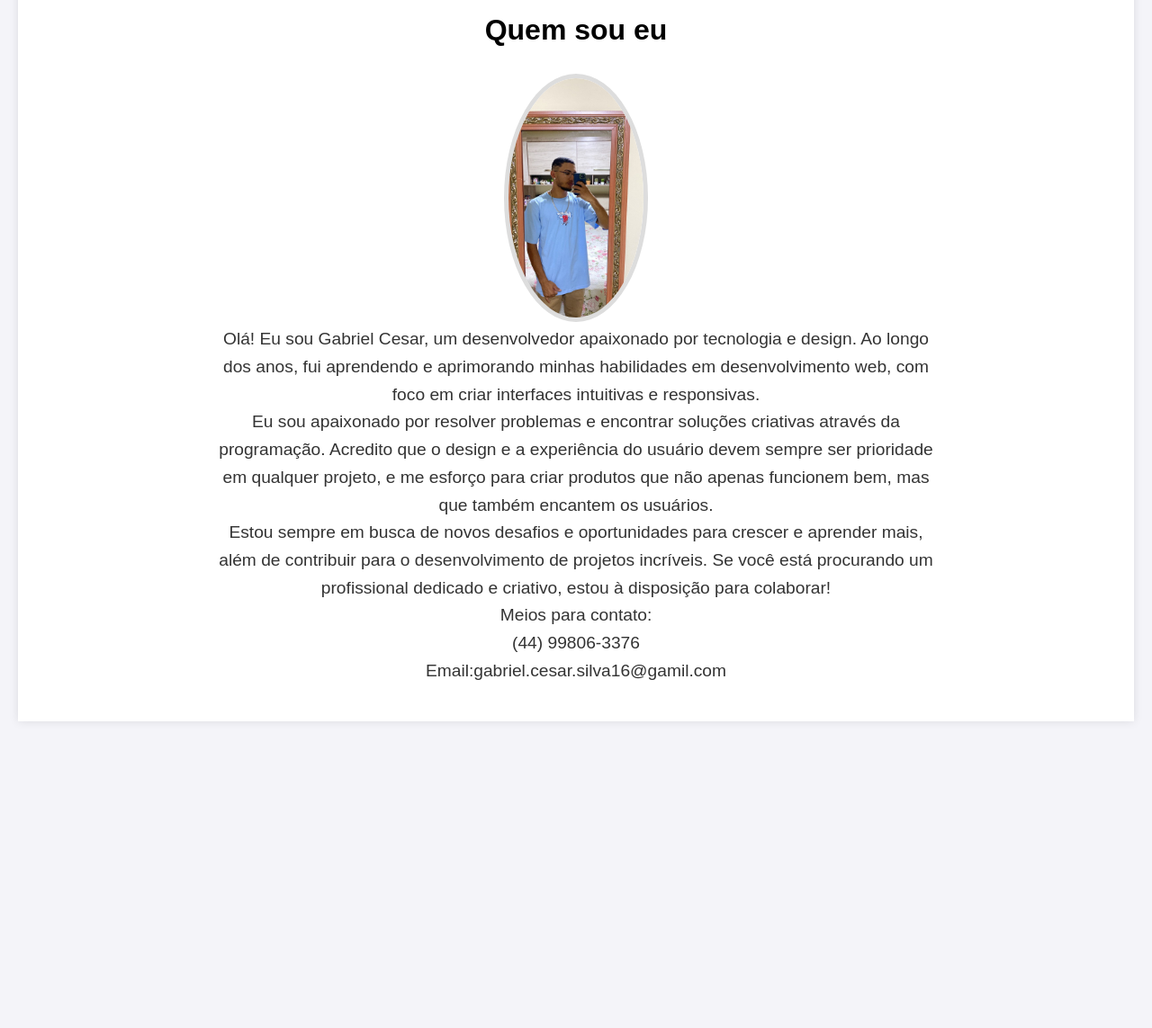
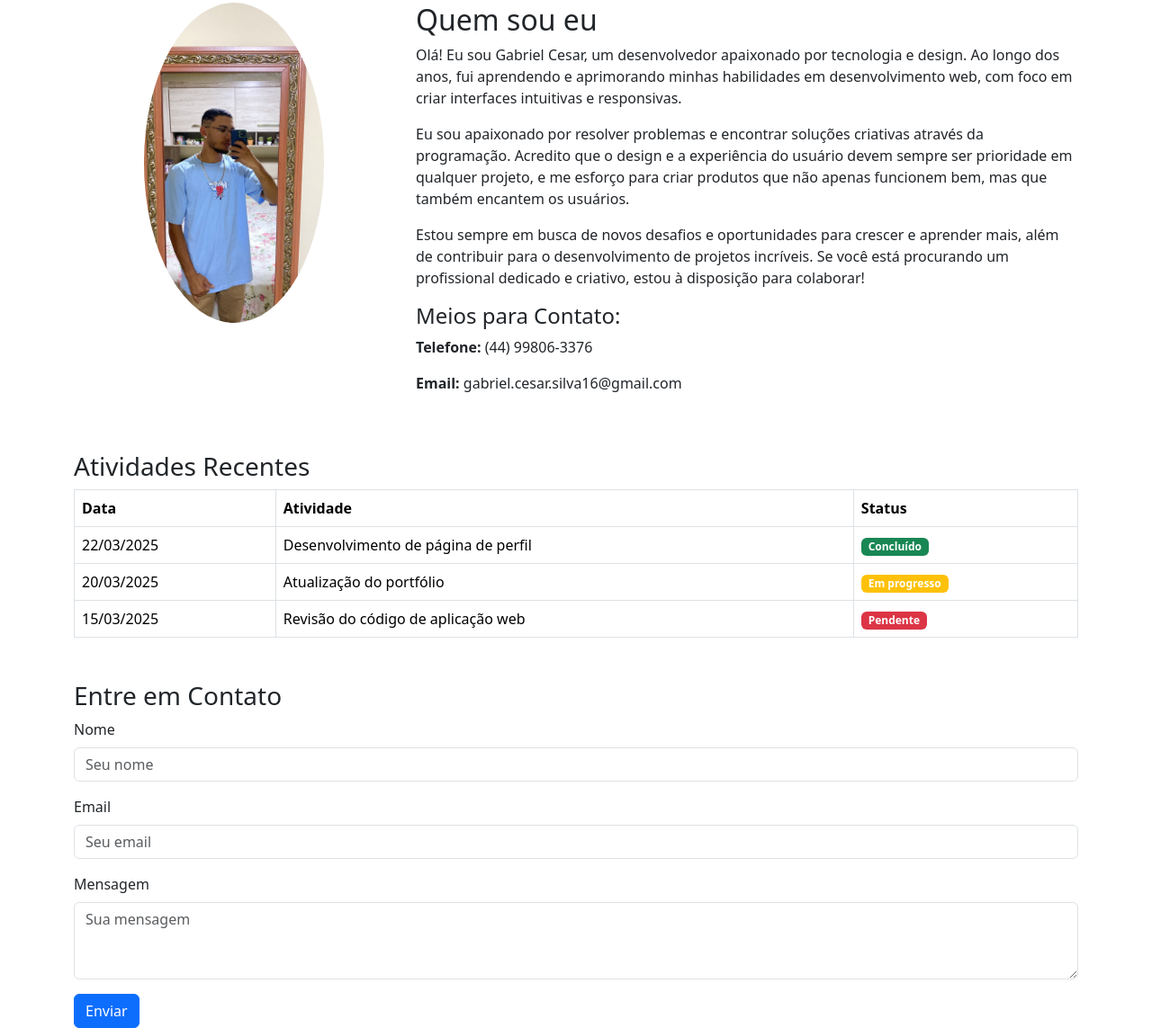
Before and after one commit to gabrielccesar/portifolio, a plain HTML site: page index.html in a window 1280 px wide. Shown: the part 149-1292 px from the top of the page at 90% size. Before the commit the page ends 971 px from the top, so only its background shows below. Drawn offline with nearby package versions, Linux system fonts and the light colour scheme.

Commit message:
portifolio

```diff
--- a/index.html
+++ b/index.html
@@ -5,28 +5,85 @@
     <meta name="viewport" content="width=device-width, initial-scale=1.0">
     <meta http-equiv="X-UA-Compatible" content="ie=edge">
     <title>Portfólio</title>
-    <link rel="stylesheet" href="styles.css">
+
+    <link href="https://cdn.jsdelivr.net/npm/bootstrap@5.3.0-alpha1/dist/css/bootstrap.min.css" rel="stylesheet">
 </head>
 <body>
 
-    <header>
+
+    <header class="bg-primary text-white text-center py-4">
         <h1>Sobre Mim</h1>
     </header>
 
-    <section>
-        <h2>Quem sou eu</h2>
-        <div class="imagem">
-            <img src="imagem.jpg" alt="Minha Foto">
+
+    <div class="container mt-5">
+        <div class="row">
+
+            <div class="col-md-4 text-center">
+                <img src="imagem.jpg" alt="Minha Foto" class="img-fluid rounded-circle" width="200">
+            </div>
+
+            <div class="col-md-8">
+                <h2>Quem sou eu</h2>
+                <p>Olá! Eu sou Gabriel Cesar, um desenvolvedor apaixonado por tecnologia e design. Ao longo dos anos, fui aprendendo e aprimorando minhas habilidades em desenvolvimento web, com foco em criar interfaces intuitivas e responsivas.</p>
+                <p>Eu sou apaixonado por resolver problemas e encontrar soluções criativas através da programação. Acredito que o design e a experiência do usuário devem sempre ser prioridade em qualquer projeto, e me esforço para criar produtos que não apenas funcionem bem, mas que também encantem os usuários.</p>
+                <p>Estou sempre em busca de novos desafios e oportunidades para crescer e aprender mais, além de contribuir para o desenvolvimento de projetos incríveis. Se você está procurando um profissional dedicado e criativo, estou à disposição para colaborar!</p>
+
+                <h4>Meios para Contato:</h4>
+                <p><strong>Telefone:</strong> (44) 99806-3376</p>
+                <p><strong>Email:</strong> gabriel.cesar.silva16@gmail.com</p>
+            </div>
         </div>
-        <p>Olá! Eu sou Gabriel Cesar, um desenvolvedor apaixonado por tecnologia e design. Ao longo dos anos, fui aprendendo e aprimorando minhas habilidades em desenvolvimento web, com foco em criar interfaces intuitivas e responsivas.</p>
-        <p>Eu sou apaixonado por resolver problemas e encontrar soluções criativas através da programação. Acredito que o design e a experiência do usuário devem sempre ser prioridade em qualquer projeto, e me esforço para criar produtos que não apenas funcionem bem, mas que também encantem os usuários.</p>
-        <p>Estou sempre em busca de novos desafios e oportunidades para crescer e aprender mais, além de contribuir para o desenvolvimento de projetos incríveis. Se você está procurando um profissional dedicado e criativo, estou à disposição para colaborar!</p>
 
-        <p>Meios para contato:</p>
-        <p>(44) 99806-3376</p></p>
-        <p>Email:gabriel.cesar.silva16@gamil.com</p>
 
-    </section>
+        <h3 class="mt-5">Atividades Recentes</h3>
+        <table class="table table-bordered">
+            <thead class="thead-dark">
+                <tr>
+                    <th>Data</th>
+                    <th>Atividade</th>
+                    <th>Status</th>
+                </tr>
+            </thead>
+            <tbody>
+                <tr>
+                    <td>22/03/2025</td>
+                    <td>Desenvolvimento de página de perfil</td>
+                    <td><span class="badge bg-success">Concluído</span></td>
+                </tr>
+                <tr>
+                    <td>20/03/2025</td>
+                    <td>Atualização do portfólio</td>
+                    <td><span class="badge bg-warning">Em progresso</span></td>
+                </tr>
+                <tr>
+                    <td>15/03/2025</td>
+                    <td>Revisão do código de aplicação web</td>
+                    <td><span class="badge bg-danger">Pendente</span></td>
+                </tr>
+            </tbody>
+        </table>
 
+
+        <h3 class="mt-5">Entre em Contato</h3>
+        <form>
+            <div class="mb-3">
+                <label for="nome" class="form-label">Nome</label>
+                <input type="text" class="form-control" id="nome" placeholder="Seu nome">
+            </div>
+            <div class="mb-3">
+                <label for="email" class="form-label">Email</label>
+                <input type="email" class="form-control" id="email" placeholder="Seu email">
+            </div>
+            <div class="mb-3">
+                <label for="mensagem" class="form-label">Mensagem</label>
+                <textarea class="form-control" id="mensagem" rows="3" placeholder="Sua mensagem"></textarea>
+            </div>
+            <button type="submit" class="btn btn-primary">Enviar</button>
+        </form>
+    </div>
+
+
+    <script src="https://cdn.jsdelivr.net/npm/bootstrap@5.3.0-alpha1/dist/js/bootstrap.bundle.min.js"></script>
 </body>
 </html>
```
